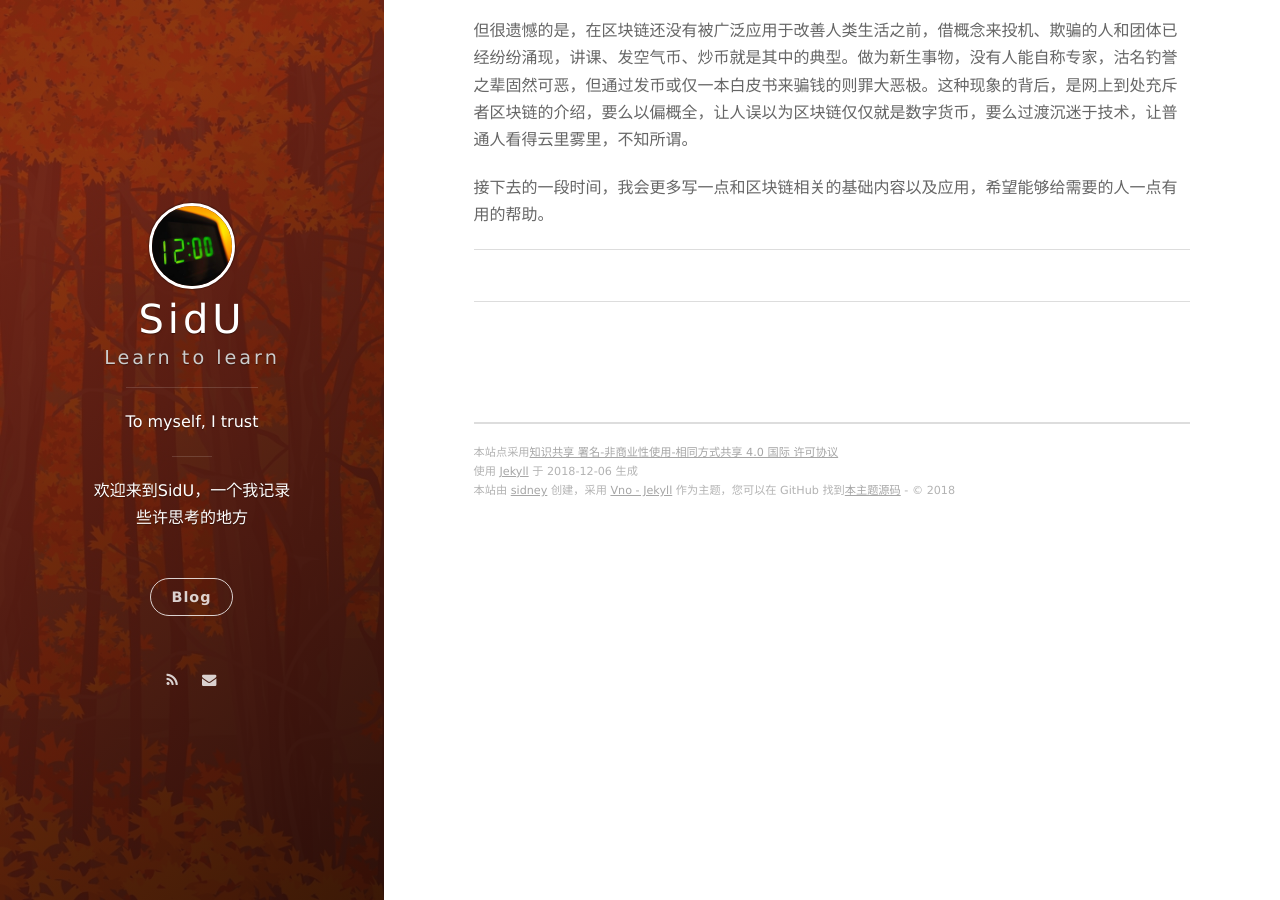
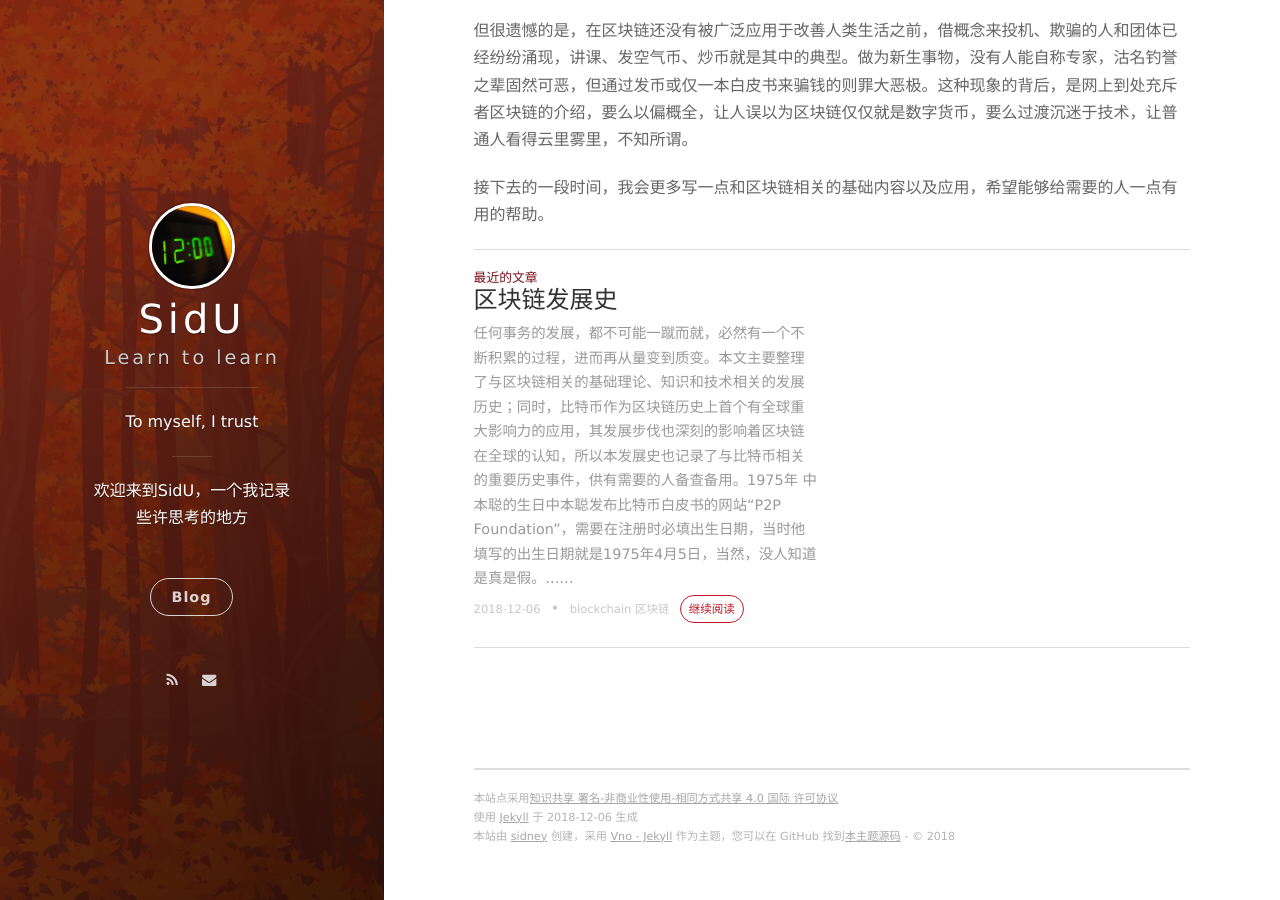
Before and after one commit to sidney-zhu/sidney-zhu.github.io, a Jekyll site: the page built from _posts/2018-11-24-the-future.md, in a window 1280 px wide and 900 px high, scrolled down 600 px. Built offline with Jekyll 4.4.1, drawn with Linux system fonts in a browser that asks for light colours; nearby versions of some CDN libraries; comment, search, counter and statistics services are not loaded; part of the change alters nothing that is shown.

Commit message:
updated site

```diff
--- /dev/null
+++ b/_posts/2018-11-28-blockchain_history.md
@@ -0,0 +1,156 @@
+---
+layout: post
+title: 区块链发展史
+date: 2018-12-06 20:34:24.000000000 +09:00
+tags: blockchain 区块链
+---
+
+任何事务的发展，都不可能一蹴而就，必然有一个不断积累的过程，进而再从量变到质变。本文主要整理了与区块链相关的基础理论、知识和技术相关的发展历史；同时，比特币作为区块链历史上首个有全球重大影响力的应用，其发展步伐也深刻的影响着区块链在全球的认知，所以本发展史也记录了与比特币相关的重要历史事件，供有需要的人备查备用。
+
+***
+
+### *1975年 中本聪的生日*
+中本聪发布比特币白皮书的网站“P2P Foundation"，需要在注册时必填出生日期，当时他填写的出生日期就是1975年4月5日，当然，没人知道是真是假。
+
+### *1976年 密码学奠基和去中心化货币的精神指南*
+[贝利·惠特菲尔德·迪菲(Bailey W. Diffie)](https://zh.wikipedia.org/wiki/%E6%83%A0%E7%89%B9%E8%8F%B2%E7%88%BE%E5%BE%B7%C2%B7%E8%BF%AA%E8%8F%B2)、[马丁·爱德华·赫尔曼(Martin E. Hellman)](https://zh.wikipedia.org/wiki/%E9%A6%AC%E4%B8%81%C2%B7%E8%B5%AB%E7%88%BE%E6%9B%BC)两位密码学的大师发表了论文**《密码学的新方向》**，论文覆盖了未来几十年密码学发展的领域，包括非对称加密、椭圆曲线算法、哈希等一系列手段，奠定了迄今为止整个密码学的发展方向，也对区块链的技术和比特币的诞生起到决定性作用。
+
+同年，伟大的奥地利经济学派代表人物--[弗里德里希·哈耶克(Friedrich August von Hayek)](https://zh.wikipedia.org/wiki/%E5%BC%97%E9%87%8C%E5%BE%B7%E9%87%8C%E5%B8%8C%C2%B7%E5%93%88%E8%80%B6%E5%85%8B)出版了他人生中最后一本经济学方面的专著：**《货币的非国家化》**(Denationalisation of Money: The Argument Refined)。对比特币稍有了解的人都知道，货币的非国家化所提出的非主权货币、竞争发行货币等理念，正是去中心化货币的精神指南。
+
+### *1977年 RSA加密算法诞生*
+[罗纳德·李维斯特(Ron Rivest)](https://zh.wikipedia.org/wiki/%E7%BD%97%E7%BA%B3%E5%BE%B7%C2%B7%E6%9D%8E%E7%BB%B4%E6%96%AF%E7%89%B9)、[阿迪·萨莫尔(Adi Shamir)](https://zh.wikipedia.org/wiki/%E9%98%BF%E8%BF%AA%C2%B7%E8%90%A8%E8%8E%AB%E5%B0%94)和[伦纳德·阿德曼(Leonard Adleman)](https://zh.wikipedia.org/wiki/%E4%BC%A6%E7%BA%B3%E5%BE%B7%C2%B7%E9%98%BF%E5%BE%B7%E6%9B%BC)三人提出的RSA加密算法，开创了非对称加密的第一个实现（非对称加密的想法正是在1976年的《密码学的新方向》里提出），时至今日，RSA也是最广泛使用的非对称加密算法，该算法也帮助上述三人获得了2002年的计算机科学领域的至高表彰--图灵奖。
+
+在1977年以前，所有的加密方法都是同一种模式：
+> - A选择一种加密规则，对信息进行加密
+> - B选择同一种规则，对信息进行解密
+>
+> 由于加密和解密使用同一种规则，就被称为**对称加密算法**。这种算法的最大风险来自于：A必须把加密算法告诉B，不然B无法解密，而对加密算法的保存和传递成了最大的风险隐患。
+
+而RSA加密算法模式为：
+> - B生成两把密钥（公钥和私钥）。公钥是公开的，任何人都可以获得，私钥则是保密的
+> - A获取B的公钥，然后用它对信息进行加密
+> - B得到加密后的信息，用私钥解密
+>
+> 公钥加密的信息只有私钥解得开，只要私钥不泄漏，通信就是安全的。由于A、B双方使用的加解密方法不是同一种规则（A用B的公钥加密，B用自己的私钥解密），这种方式被称为**非对称加密算法**。虽然公钥和私钥在数学上有相关性，但无法通过得到其中一把密钥进而推算出另一把密钥，这样一来，避免了对称加密需要传递唯一密钥的泄密风险（密钥被窃取），大大提升了信息传递的安全性。
+
+目前（2018年）已知被破解的RSA算法为RSA-768（768个比特位，数字长度232位），而RSA-1024基本安全，RSA-2048还非常安全，前提是破解者没有使用量子计算机 :)
+
+### *1980年 Merkle-Tree提出*
+[Merkle Ralf](https://zh.wikipedia.org/wiki/%E7%91%9E%E5%A4%AB%C2%B7%E5%A2%A8%E5%85%8B)提出了Merkle-Tree（Merkle树，或者哈希树）这种数据结构和相应的算法，后来的主要用途之一是校验在分布式网络中各节点数据同步的正确性，这也是比特币系统中用来做区块同步校验的重要手段。
+
+Merkle-Tree是一种典型的二叉树结构，由一个根节点、一组中间节点和一组叶节点组成，其主要特点为：
+
+- 最下面的叶节点包含存储数据或其哈希值。
+- 非叶子节点（包括中间节点和根节点）都是它的两个子节点内容的哈希值。
+
+更进一步，Merkle-Tree可以推广到多叉树的情形，此时非叶子节点的内容为它所有的子节点内容的哈希值。
+
+Merkle-Tree逐层记录哈希值的特点，让它具有了一些独特的性质。例如，上一层数据的任何变动，都会传递到其父节点，一层层沿着路径一直到树根。这意味树根的值实际上代表了对上层所有数据的“数字摘要”。
+
+Merkle-Tree的主要特性是：
+
+1. 快速比较大量数据
+2. 零知识证明
+3. 快速定位修改
+
+其中第一项和第二项是区块链去中心化应用的重要保障
+
+值得注意的一点，目前主流的哈希算法、分布式网络等，在当时（1980年）都还没有出现，我们现在熟悉的SHA家族（MD5，SHA-1, SHA-2, SHA-3等）哈希算法实现都是逐步诞生于90年代及之后的岁月。在上世纪80年代Merkle就如此超前的发布了这样一个数据结构和算法，并对密码学和分布式计算领域起到重要作用，不得不令人敬佩。
+
+### *1982年 拜占庭将军问题和密码学网络支付系统*
+[拜占庭将军问题(Byzantine Generals Problem)](https://zh.wikipedia.org/zh-cn/%E6%8B%9C%E5%8D%A0%E5%BA%AD%E5%B0%86%E5%86%9B%E9%97%AE%E9%A2%98)由[莱斯利·兰伯特(Leslie Lamport)](https://zh.wikipedia.org/wiki/%E8%8E%B1%E6%96%AF%E5%88%A9%C2%B7%E5%85%B0%E6%B3%A2%E7%89%B9)等人提出，是一个点对点通信中的基本问题。该问题的提出，标志着分布式计算的可靠性理论和实践进入到了实质性阶段。
+
+同年，大卫·乔姆([david Chaum](https://en.wikipedia.org/wiki/David_Chaum))提出了密码学网络支付系统[ECash](https://en.wikipedia.org/wiki/Ecash)，该系统注重隐私安全，具有不可追踪的特性，被普遍认为是比特币区块链在**隐私安全方面**的雏形。
+
+随着密码学的进展，人们已经开始意识到并尝试将其运用到货币、支付相关的领域，可以说ECash是**密码学货币**最早的先驱之一。
+
+### *1985年 椭圆曲线加密(ECC)算法提出*
+此前发明的RSA算法实现复杂，计算量巨大，因此很难实际用于生产环境， ECC算法的提出，才真正使得非对称加密体系产生了在生产环境下实用的可能。可以说，到了1985年，也就是《密码学的新方向》发表近10年后，现代密码学的理论和技术基础已经完全确立了。
+
+### *1990年 Paxos算法提出（解决拜占庭将军问题）*
+
+### *1991年 TimeStamp时间戳*
+斯图尔特·哈勃[(Stuart Haber)](https://www.worldcryptoindex.com/creators/stuart-haber/)与W·斯科特·斯托尔内塔[(W. Scott Stornetta)](https://www.worldcryptoindex.com/creators/w-scott-stornetta/)提出利用时间戳(TimeStamp)确保数字文件安全的协议，时间戳概念随后被比特币区块链系统采用。
+
+### *1997年 HashCash方法（第一代POW）算法出现*
+亚当·巴克[(Adam Back)](https://en.wikipedia.org/wiki/Adam_Back)发明的HashCash(哈希现金)是一种PoW(工作量证明)演算法，此演算法具有不可逆特性(即无法通过结果倒推出原始信息)，可以实现一种“*容易被验证(根据结果验证)，但很难被破解(无法倒推原始信息)*”的效果，最初主要用于阻挡垃圾邮件。在随后发表的各种论文中，具体的算法设计和实现，已经完全覆盖了后来比特币所使用的PoW(工作量证明)机制，成为比特币区块链的关键技术之一。
+
+>有意思的是，1985-1997年这段时期，密码学、分布式网络以及与支付/货币等领域的关系方面，没有什么特别显著的进展。在笔者看来，这种现象很容易理解：新的思想、理念、技术的产生之初，总要有相当长的时间让大家去学习、探索、实践，然后才有可能出现突破性的成果。前十年往往是理论的发展，后十年则进入到实践探索阶段， 1985-1997这十年左右的时间，应该是相关领域在实践方面迅速发展的阶段。最终，从1976年开始，经过20左右的时间，密码学、分布式计算领域终于进入了爆发期。
+
+### *1998年 密码学货币完整思想呈现*
+戴伟(Wei Dai)、尼克·萨博([Nick Szabo](https://en.wikipedia.org/wiki/Nick_Szabo))同时提出密码学货币的概念。
+* 戴伟(Wei Dai)匿名发表的B-Money，引入PoW(工作量证明)机制，强调点对点交易和不可篡改特性，被称为比特币的精神先驱；
+* 尼克·萨博([Nick Szabo](https://en.wikipedia.org/wiki/Nick_Szabo))的BitGold和中本聪的比特币论文里列出的特性(*参与者可贡献运算能力解出加密谜题*)非常接近，以至于有人曾经怀疑萨博就是中本聪。
+* [哈尔·芬尼(Hal Finney)](https://zh.wikipedia.org/wiki/%E5%93%88%E7%88%BE%C2%B7%E8%8A%AC%E5%B0%BC)提出RPoW(可重复使用的工作量证明)，将戴伟(Wei Dai)的B-Money与亚当·巴克[(Adam Back)](https://en.wikipedia.org/wiki/Adam_Back)的HashCash结合起来，创造了密码学货币。有趣的是，这距离后来比特币的诞生又过了整整10年时间。
+
+### *2000~2001年 P2P网络计算奠基*
+区块链相关的领域又有了几次重大进展：首先是点对点分布式网络，1999到2001的三年时间内，Napster、EDonkey 2000和BitTorrent分别先后出现，奠定了P2P网络计算的基础。
+
+### *2001年 SHA-2系列算法提出*
+NSA发布了SHA-2系列算法，其中就包括目前应用最广的**SHA-256**算法，这也是比特币最终采用的哈希算法。应该说到了2001年，比特币或者区块链技术诞生所需的所有技术基础在理论上、实践都被解决了，比特币呼之欲出。
+
+### *2008年 中本聪的论文*
+中本聪在2008年11月的时候发表了著名的论文《比特币：点对点的电子现金系统》(Bitcoin: A Peer-to-Peer Electronic Cash System) （[PDF下载](https://bitcoin.org/bitcoin.pdf)）
+
+### *2009年1月4日 比特币创世区块诞生*
+北京时间2009年1月4日02:15:05，中本聪创建了**创世区块**--比特币世界的第一个区块。
+![Block 0](../assets/images/block_0_0.png)
+
+### *2009年1月11日 比特币客户端0.1发布*
+这是比特币历史上的第一个客户端，意味着更多人可以挖掘和使用比特币了。
+
+### *2009年1月12日 第一笔比特币交易*
+当天，中本聪将10枚比特币发送给[哈尔·芬尼(Hal Finney)](https://zh.wikipedia.org/wiki/%E5%93%88%E7%88%BE%C2%B7%E8%8A%AC%E5%B0%BC)，成为历史上的第一笔比特币交易。
+
+### *2009年10月5日 最早的比特币汇率*
+> **1美元 = 1309.03比特币**
+
+计算方式如下：
+一枚比特币的价值由高CPU利用率的计算机(2009年10月)运行一年所消耗的平均电量(1331.5千瓦时)，乘以上年度(2008年度)美国居民平均用电成本(0.1136美元)，除以12个月，再除以过去30天里生产的比特币数量，最后除以1美元。
+
+美元|比特币|日期
+---|---|---|
+1.00| 952.02|10/07/2009
+1.00|1130.53|10/06/2009
+1.00|1309.03|10/05/2009
+
+### *2009年12月30日 比特币挖矿难度首次增长*
+
+### *2010年7月12日 比特币价格第一次剧烈波动与GPU挖矿时代*
+
+### *2010年8月6日 比特币网络协议升级*
+
+### *2010年9月 Slush矿场开创多节点合作挖矿*
+2010年9月，第一个矿场Slush发明了多个节点合作挖矿的方式，成为比特币挖矿这个行业的开端。要知道，在此之前的2010年5月，1万比特币才值25美元，如果按照这个价格来计算，全部的比特币(2100万)也就值5万美元，集中投入挖矿显然是没有任何意义的。因此，建立矿池的决定就意味着有人认定比特币未来将成为某种可以与真实世界货币相兑换的，具有无限增长空间的虚拟货币，这无疑是一种远见。
+
+### *2010年10月16日 第一笔托管交易*
+
+### *2010年12月16日 Slush矿池挖出第一个区块*
+
+### *2011年4月 比特币官方正式记载的第一个版本发布*
+0.3.21发布，这个版本非常初级，然而意义重大。首先，由于他支持uPNP，实现了我们日常使用的P2P软件的能力，比特币才真正能登堂入室，进入寻常百姓家，让任何人都可以参与交易。其次，在此之前比特币节点最小单位只支持0.01比特币，相当于“分”，而这个版本真正支持了“聪”。可以说从这个版本之后，比特币才成为了现在的样子，真正形成了市场，在此之前基本上是技术人员的玩物。
+
+### *2011年6月20日 Mt.Gox出现交易漏洞*
+
+### *2011年6月29日 比特币手机电子钱包诞生*
+
+### *2012年8月14日 芬兰中央银行承认比特币的合法性*
+
+### *2013年 比特币0.8版本*
+这是比特币历史上最重要的版本，它整个完善了比特币节点本身的内部管理、网络通讯的优化。也就是在这个时间点以后，比特币才真正支持全网的大规模交易，成为中本聪设想的电子现金，真正产生了全球影响力。
+
+>在最重要的0.8版本，比特币引入了一个大bug，所以这个版本发布以后比特币短时间就出现了硬分叉，导致整个比特币最后不得不回退到旧的版本，这个也导致了比特币价格产生大幅下跌。
+
+***
+### 区块链在中国
+
+#### *2016年10月 《中国区块链技术和应用发展白皮书(2016)》发布*
+工业和信息化部发布《中国区块链技术和应用发展白皮书(2016)》
+
+#### *2016年12月 《国务院关于印发“十三五”国家信 息化规划的通知》发布*
+区块链首次被作为战略性前沿技术、颠覆性技术写入国务院发布的《国务院关于印发“十三五”国家信息化规划的通知》
+
+#### *2017年2月 中国央行数字货币试运行*
+
+#### *2017年10月 《关于积极推进供应链创新与应用的指导意见》*
+国务院相关企业研究利用区块链、人工智能等新兴技术，建立基于供应链的信用评价机制
```
Also changed, not shown: _posts/2018-11-24-the-future.md (line endings or trailing spaces), assets/images/block_0_0.png (added), 9 other files.
